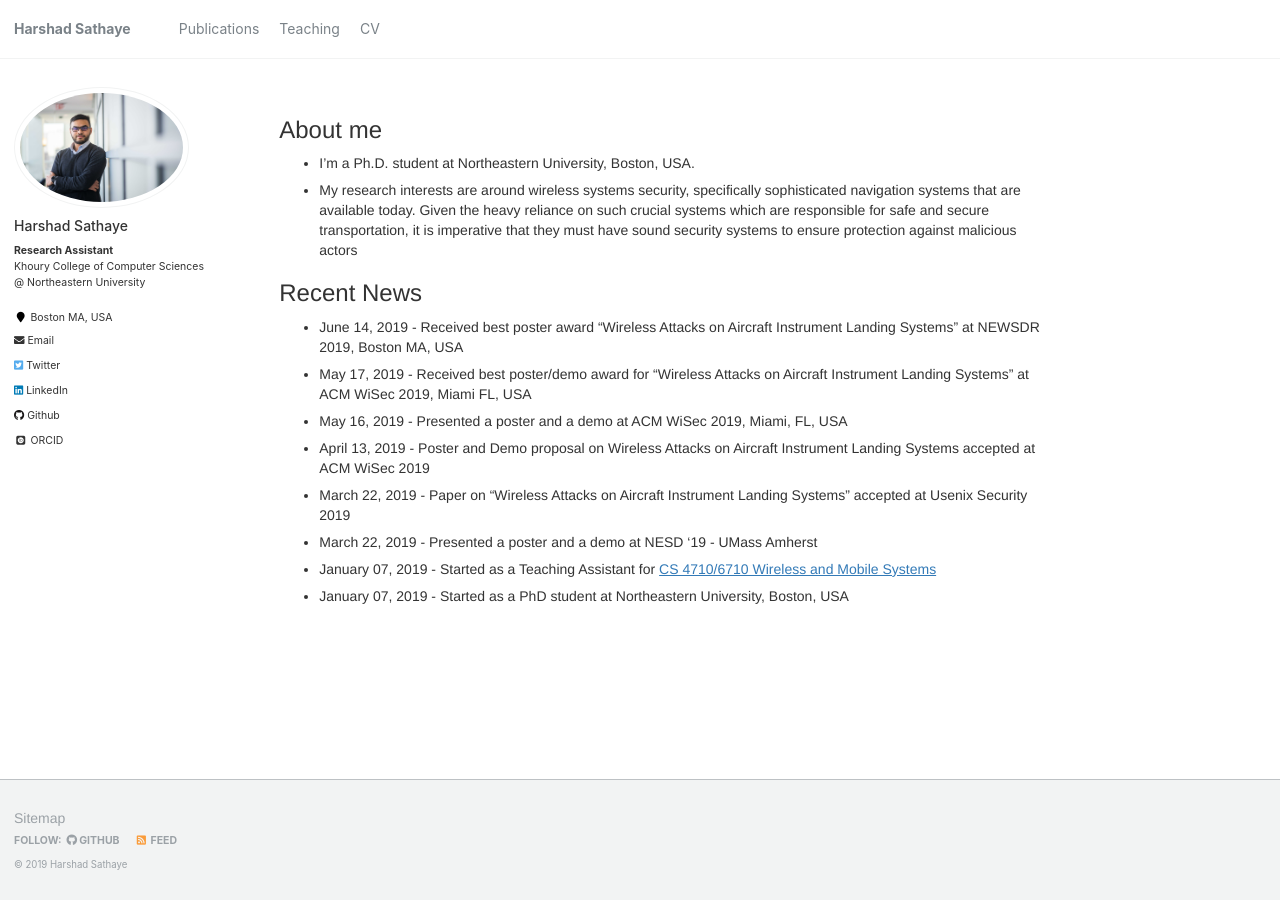
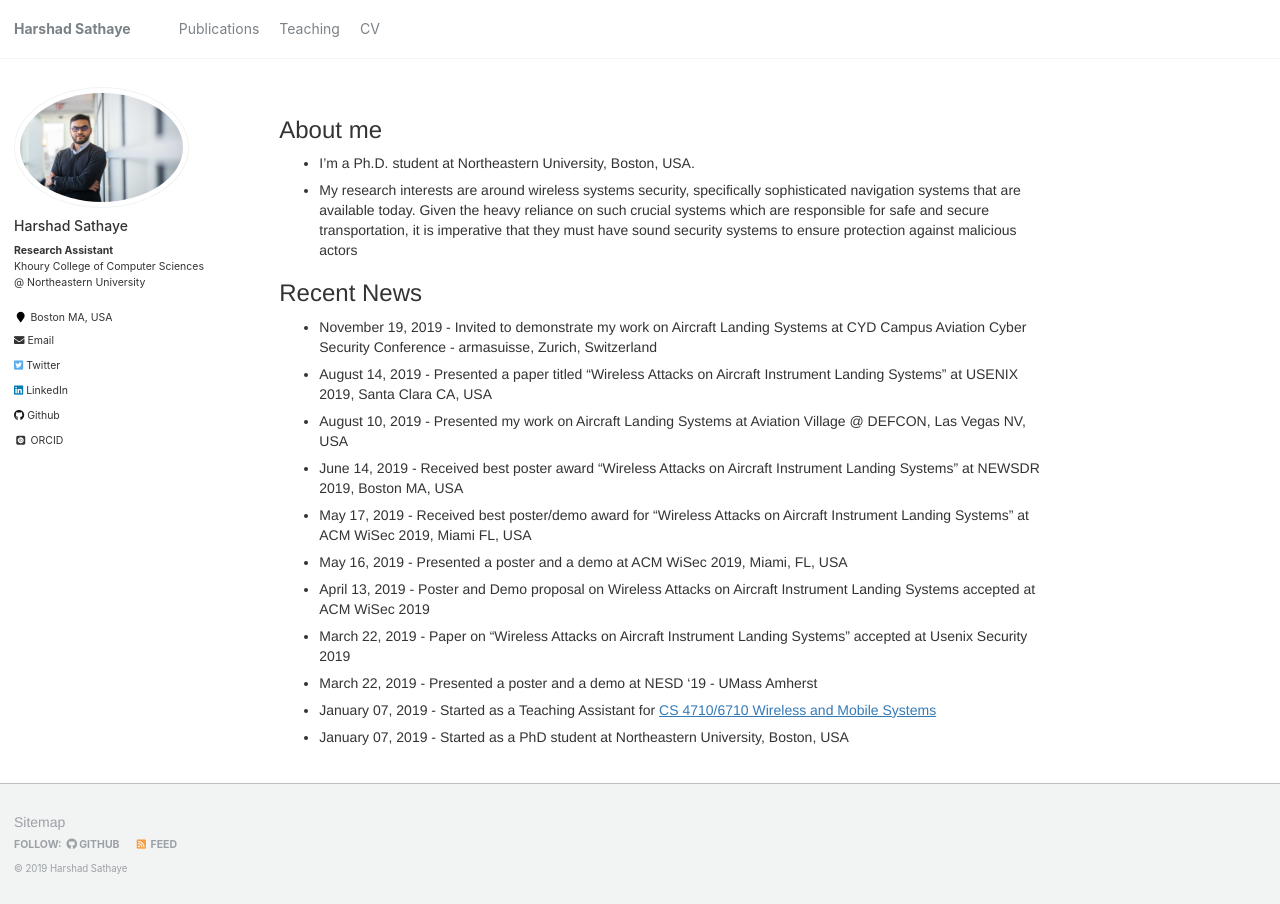
Before and after one commit to harshadms/harshadms.github.io, a Jekyll site: the page built from _pages/about.md, in a window 1280 px wide. Built offline with Jekyll 4.4.1, drawn with Linux system fonts in a browser that asks for light colours; some web fonts are replaced.

Commit message:
Updated about and added talk

```diff
--- a/_pages/about.md
+++ b/_pages/about.md
@@ -15,6 +15,9 @@ redirect_from:
 
 ### Recent News
 
+* November 19, 2019 - Invited to demonstrate my work on Aircraft Landing Systems at CYD Campus Aviation Cyber Security Conference - armasuisse, Zurich, Switzerland
+* August 14, 2019 - Presented a paper titled "Wireless Attacks on Aircraft Instrument Landing Systems" at USENIX 2019, Santa Clara CA, USA
+* August 10, 2019 - Presented my work on Aircraft Landing Systems at Aviation Village @ DEFCON, Las Vegas NV, USA
 * June 14, 2019 - Received best poster award "Wireless Attacks on Aircraft Instrument Landing Systems" at NEWSDR 2019, Boston MA, USA
 * May 17, 2019 - Received best poster/demo award for "Wireless Attacks on Aircraft Instrument Landing Systems" at ACM WiSec 2019, Miami FL, USA
 * May 16, 2019 - Presented a poster and a demo at ACM WiSec 2019, Miami, FL, USA
```
Also changed, not shown: _pages/publications.md (+1 -1 lines).
